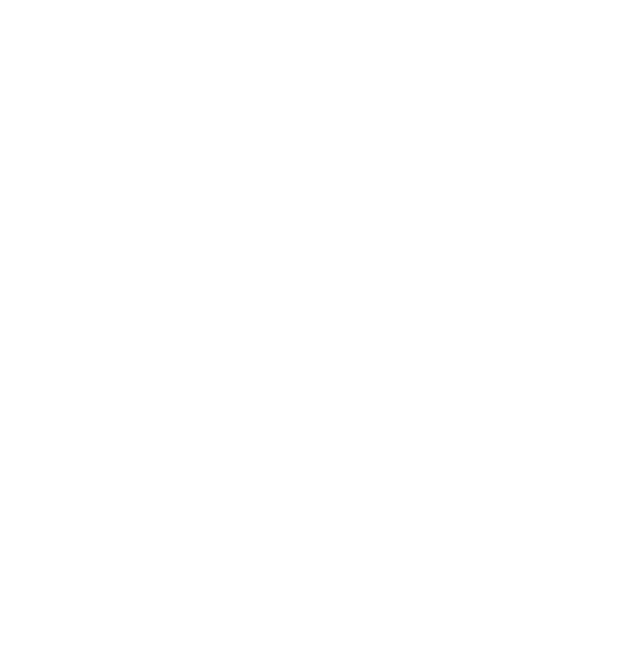
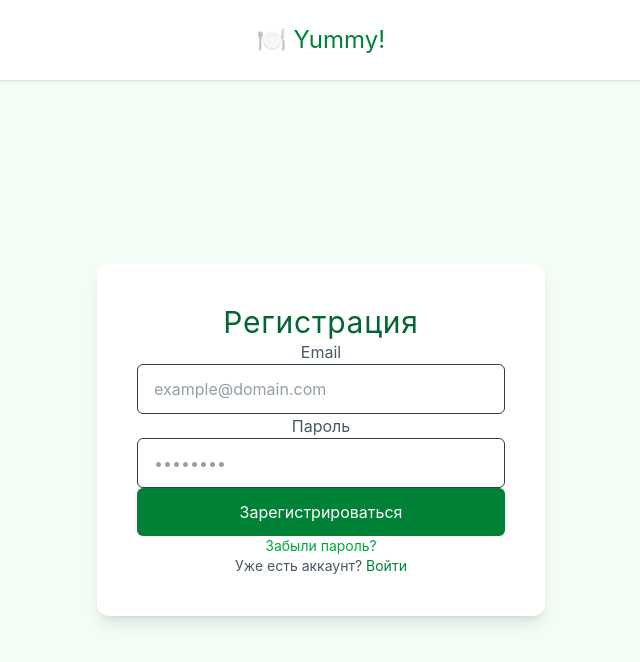
Before and after one commit to CandleStudent/proj, a Vue app in the folder frontend/: page /auth in a window 1280 px wide. Before the commit this address had no page. Shown: the top 662 px of the page, without its empty margins (319-959 px from the left). Built offline with nearby package versions, Linux system fonts and the light colour scheme; the HTML template or start-up script is replaced by a standard one.

Commit message:
add auth form

```diff
--- a/frontend/package.json
+++ b/frontend/package.json
@@ -9,12 +9,17 @@
     "preview": "vite preview"
   },
   "dependencies": {
+    "@tailwindcss/vite": "^4.1.7",
     "axios": "^1.9.0",
+    "npx": "^10.2.2",
     "vue": "^3.5.13",
     "vue-router": "^4.5.1"
   },
   "devDependencies": {
     "@vitejs/plugin-vue": "^5.2.3",
+    "autoprefixer": "^10.4.21",
+    "postcss": "^8.5.3",
+    "tailwindcss": "^4.1.7",
     "vite": "^6.2.4",
     "vite-plugin-vue-devtools": "^7.7.2"
   }
--- a/frontend/src/assets/main.css
+++ b/frontend/src/assets/main.css
@@ -1,35 +1,40 @@
 @import './base.css';
+@import "tailwindcss";
 
-#app {
-  max-width: 1280px;
-  margin: 0 auto;
-  padding: 2rem;
-  font-weight: normal;
-}
+@tailwind base;
+@tailwind components;
+@tailwind utilities;
 
-a,
-.green {
-  text-decoration: none;
-  color: hsla(160, 100%, 37%, 1);
-  transition: 0.4s;
-  padding: 3px;
-}
+/*#app {*/
+/*  max-width: 1280px;*/
+/*  margin: 0 auto;*/
+/*  padding: 2rem;*/
+/*  font-weight: normal;*/
+/*}*/
 
-@media (hover: hover) {
-  a:hover {
-    background-color: hsla(160, 100%, 37%, 0.2);
-  }
-}
+/*a,*/
+/*.green {*/
+/*  text-decoration: none;*/
+/*  color: hsla(160, 100%, 37%, 1);*/
+/*  transition: 0.4s;*/
+/*  padding: 3px;*/
+/*}*/
 
-@media (min-width: 1024px) {
-  body {
-    display: flex;
-    place-items: center;
-  }
+/*@media (hover: hover) {*/
+/*  a:hover {*/
+/*    background-color: hsla(160, 100%, 37%, 0.2);*/
+/*  }*/
+/*}*/
 
-  #app {
-    display: grid;
-    grid-template-columns: 1fr 1fr;
-    padding: 0 2rem;
-  }
-}
+/*@media (min-width: 1024px) {*/
+/*  body {*/
+/*    display: flex;*/
+/*    place-items: center;*/
+/*  }*/
+
+/*  #app {*/
+/*    display: grid;*/
+/*    grid-template-columns: 1fr 1fr;*/
+/*    padding: 0 2rem;*/
+/*  }*/
+/*}*/
--- /dev/null
+++ b/frontend/src/components/AuthForm.vue
@@ -0,0 +1,192 @@
+<template>
+  <div class="min-h-screen bg-[#f3fdf5] flex flex-col">
+    <!-- Header -->
+    <header class="w-full py-6 text-center bg-white shadow">
+      <h1 class="text-2xl font-bold text-green-700">🍽️ Yummy!</h1>
+    </header>
+
+    <!-- Form Card -->
+    <div class="flex-grow flex items-center justify-center">
+      <transition name="slide-fade" mode="out-in">
+        <div
+            :key="isRegistering"
+            class="w-full max-w-md bg-white p-10 rounded-xl shadow-lg"
+            :class="{ 'animate-shake': shake }"
+            @animationend="shake = false"
+        >
+          <h2 class="text-3xl font-bold mb-8 text-green-800 text-center tracking-wide">
+            {{ isRegistering ? 'Регистрация' : 'Вход' }}
+          </h2>
+
+
+          <form @submit.prevent="handleSubmit">
+            <!-- Email -->
+            <div class="mb-6">
+              <label for="email" class="block text-base font-medium text-gray-600 mb-2 text-center">Email</label>
+              <input
+                  type="email"
+                  id="email"
+                  v-model="email"
+                  @input="emailError = false"
+                  placeholder="example@domain.com"
+                  :class="[
+                  'w-full px-4 py-3 text-base border rounded-md focus:outline-none focus:ring-2 transition-colors duration-300',
+                  emailError ? 'border-red-400 focus:ring-red-400' : 'focus:ring-green-500'
+                ]"
+              />
+              <p v-if="emailError" class="mt-1 text-sm text-red-500">Введите корректный email</p>
+            </div>
+
+            <!-- Password -->
+            <div class="mb-6">
+              <label for="password" class="block text-base font-medium text-gray-600 mb-2 text-center">Пароль</label>
+              <input
+                  type="password"
+                  id="password"
+                  v-model="password"
+                  @input="passwordError = false"
+                  placeholder="••••••••"
+                  :class="[
+                  'w-full px-4 py-3 text-base border rounded-md focus:outline-none focus:ring-2 transition-colors duration-300',
+                  passwordError ? 'border-red-400 focus:ring-red-400' : 'focus:ring-green-500'
+                ]"
+              />
+              <p v-if="passwordError" class="mt-1 text-sm text-red-500">Поле обязательно для заполнения</p>
+            </div>
+
+            <!-- Buttons -->
+            <div class="mb-6 mt-4 flex flex-col space-y-3">
+              <button
+                  type="submit"
+                  class="w-full bg-green-700 hover:bg-green-800 text-white py-3 px-4 rounded-md text-base font-semibold transition-colors duration-300"
+              >
+                {{ isRegistering ? 'Зарегистрироваться' : 'Войти' }}
+              </button>
+            </div>
+
+            <!-- Links -->
+            <div class="text-center text-sm text-gray-600">
+              <a href="#" class="text-green-600 hover:text-green-800 transition-colors duration-300">
+                Забыли пароль?
+              </a>
+              <p class="mt-4">
+                {{ isRegistering ? 'Уже есть аккаунт?' : 'Нет аккаунта?' }}
+                <button @click="toggleMode" type="button" class="ml-1 text-green-700 font-semibold hover:underline">
+                  {{ isRegistering ? 'Войти' : 'Зарегистрироваться' }}
+                </button>
+              </p>
+            </div>
+          </form>
+        </div>
+      </transition>
+    </div>
+  </div>
+</template>
+
+<script setup>
+  import { ref } from 'vue'
+  import axios from 'axios'
+  import { useRouter } from 'vue-router'
+
+  const router = useRouter()
+
+  // 👉 Переменные для API
+  const API_HOST = 'http://localhost:8080'
+  const REGISTER_ENDPOINT = '/api/auth/register'
+  const LOGIN_ENDPOINT = '/api/auth/login'
+
+  // 👉 Данные формы
+  const email = ref('')
+  const password = ref('')
+
+  const emailError = ref(false)
+  const passwordError = ref(false)
+  const shake = ref(false)
+  const isRegistering = ref(true)
+
+  const toggleMode = () => {
+    isRegistering.value = !isRegistering.value
+    emailError.value = false
+    passwordError.value = false
+    shake.value = false
+  }
+
+  const isValidEmail = (email) => /^[^\s@]+@[^\s@]+\.[^\s@]+$/.test(email)
+
+  const handleSubmit = async () => {
+  let hasError = false
+
+  if (!isValidEmail(email.value)) {
+    emailError.value = true
+    hasError = true
+  }
+
+  if (!password.value) {
+    passwordError.value = true
+    hasError = true
+  }
+
+  if (hasError) {
+    shake.value = true
+    return
+  }
+
+  try {
+    const endpoint = isRegistering.value ? REGISTER_ENDPOINT : LOGIN_ENDPOINT
+    const url = `${API_HOST}${endpoint}`
+
+    await axios.post(url, {
+      email: email.value,
+      password: password.value
+    })
+
+    router.push('/home')
+  } catch (err) {
+    alert('Ошибка при отправке формы')
+    console.error(err)
+  }
+}
+
+</script>
+
+<style scoped>
+@keyframes shake {
+  0% {
+    transform: translateX(0);
+  }
+  20% {
+    transform: translateX(-8px);
+  }
+  40% {
+    transform: translateX(8px);
+  }
+  60% {
+    transform: translateX(-6px);
+  }
+  80% {
+    transform: translateX(6px);
+  }
+  100% {
+    transform: translateX(0);
+  }
+}
+
+.animate-shake {
+  animation: shake 0.4s ease-in-out;
+}
+
+.slide-fade-enter-active,
+.slide-fade-leave-active {
+  transition: all 0.4s ease;
+}
+
+.slide-fade-enter-from {
+  opacity: 0;
+  transform: translateY(20px);
+}
+
+.slide-fade-leave-to {
+  opacity: 0;
+  transform: translateY(-20px);
+}
+</style>
--- a/frontend/src/components/RegisterForm.vue
+++ /dev/null
@@ -1,41 +0,0 @@
-<template>
-  <form @submit.prevent="register">
-    <div>
-      <label>Email:</label>
-      <input v-model="email" type="email" required />
-    </div>
-    <div>
-      <label>Password:</label>
-      <input v-model="password" type="password" required />
-    </div>
-    <div v-if="error" style="color:red">{{ error }}</div>
-    <button type="submit">Зарегистрироваться</button>
-  </form>
-</template>
-
-<script setup>
-import { ref } from 'vue'
-import axios from 'axios'
-import { useRouter } from 'vue-router'
-
-const email = ref('')
-const password = ref('')
-const error = ref('')
-const router = useRouter()
-
-const register = async () => {
-  if (!email.value || !password.value) {
-    error.value = 'Все поля обязательны'
-    return
-  }
-  try {
-    await axios.post('http://localhost:8080/api/auth/register', {
-      email: email.value,
-      password: password.value
-    })
-    router.push('/home')
-  } catch (e) {
-    error.value = e.response?.data || 'Ошибка регистрации'
-  }
-}
-</script>
--- a/frontend/src/router/index.js
+++ b/frontend/src/router/index.js
@@ -1,11 +1,11 @@
 import { createRouter, createWebHistory } from 'vue-router'
-import RegisterForm from '../components/RegisterForm.vue'
 import HomePage from '../components/HomePage.vue'
+import AuthForm from "@/components/AuthForm.vue";
 
 const routes = [
-  { path: '/register', component: RegisterForm },
+  { path: '/auth', component: AuthForm },
   { path: '/home', component: HomePage },
-  { path: '/', redirect: '/register' }
+  { path: '/', redirect: '/auth' }
 ]
 
 export const router = createRouter({
--- /dev/null
+++ b/frontend/tailwind.config.js
@@ -0,0 +1 @@
+content: ["./index.html", "./src/**/*.{vue,js,ts}"]
--- a/frontend/vite.config.js
+++ b/frontend/vite.config.js
@@ -3,12 +3,14 @@
 import { defineConfig } from 'vite'
 import vue from '@vitejs/plugin-vue'
 import vueDevTools from 'vite-plugin-vue-devtools'
+import tailwindcss from '@tailwindcss/vite'
 
 // https://vite.dev/config/
 export default defineConfig({
   plugins: [
     vue(),
     vueDevTools(),
+    tailwindcss(),
   ],
   resolve: {
     alias: {
```
Also changed, not shown: 2 other files (tests, documents, lock files or other folders).
